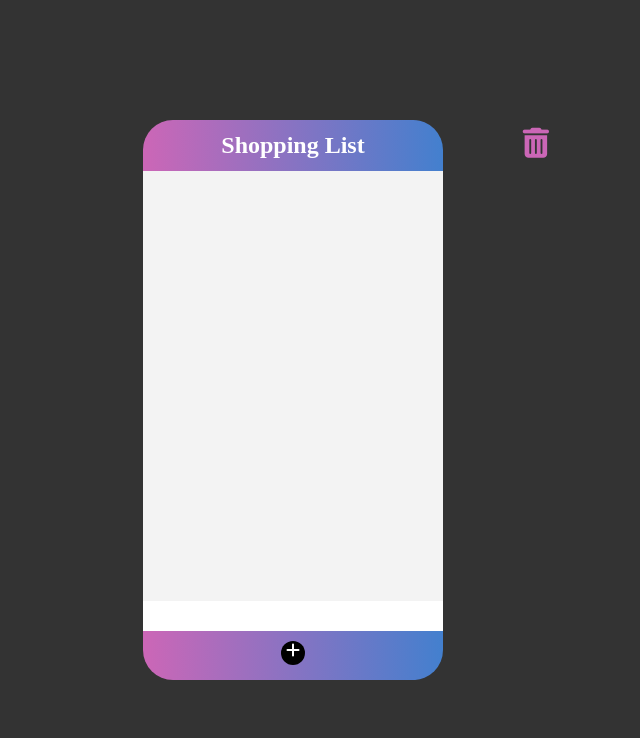
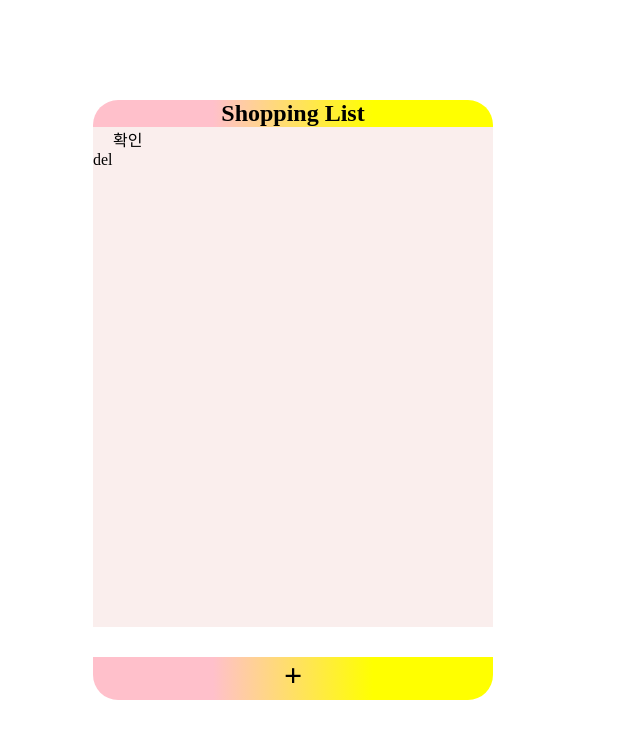
Before and after one commit to developerpark2348/shopping-list, a plain HTML site: page index.html in a window 1280 px wide. Shown: the whole page, without its empty margins (347-987 px from the left). Drawn offline with Linux system fonts and the light colour scheme.

Commit message:
first commit
to change

```diff
--- a/index.html
+++ b/index.html
@@ -3,19 +3,23 @@
 <head>
     <meta charset="UTF-8">
     <meta name="viewport" content="width=device-width, initial-scale=1.0">
-    <title>쇼핑리스트</title>
-    <link rel="stylesheet" href="style.css" />
-    <script src="https://kit.fontawesome.com/1c7522c47a.js" crossorigin="anonymous"></script>
-    <script defer src="main.js"></script>
+    <link rel="stylesheet" href="style.css">
+    <title>Shopping List</title>
 </head>
 <body>
-    <div class="phone">
-        <h2>Shopping List</h2>
-        <ul class="content">
-        </ul>
-        <input type="text" class="inputText">
-        <p class="addBt"><i class="fas fa-plus"></i></p>
+    <div>
+    <h2>Shopping List</h2>
+    <section>
+    <ul class="list">
+        <li class="target">확인</li>
+        <span onclick="newElement()" class="addBtn">del</span>
+    </ul>
+    </section>
+    <p>
+    <input type="text" id="Insert">
+    </p>
+    <h1>+</h1>
     </div>
-    <i class="fas fa-trash-alt delete_all"></i>
+    <script src="myscripts.js"></script>
 </body>
 </html>
--- a/main.js
+++ /dev/null
@@ -1,50 +0,0 @@
-const content = document.querySelector(".content");
-const item = document.querySelector("input");
-const addBt = document.querySelector(".addBt");
-const delAllBt = document.querySelector(".delete_all");
-
-// 이벤트 처리함수는 이름 앞에 on을 붙임 onAdd, onClick, onDelete
-function onAdd() {
-
-  // 1. 사용자가 입력한 텍스트 받아오기
-  const text = item.value;
-  if (text === "") {
-    item.focus();
-    return;
-  }
-
-  // 2. 아이템 만들기
-  const addItem = document.createElement("li");
-  addItem.innerHTML = `<span class="item_name">${text}</span></i><i class="fas fa-minus-circle"></i>`;
-
-  // 3. 아이템 추가
-  content.appendChild(addItem);
-
-  // 4. 새로 추가된 아이템으로 스크롤링
-  addItem.scrollIntoView();
-
-  // 5. 인풋 초기화
-  item.value = "";
-  item.focus();
-}
-
-// +버튼을 누르거나 enter 눌렀을 때
-addBt.addEventListener("click", onAdd);
-
-item.addEventListener('keypress', (event)=>{
-  if(event.key === "Enter") {
-    onAdd();
-  }
-})
-
-// -버튼을 클릭하면 삭제하기
-content.addEventListener("click", function (e) {
-  if (e.target.classList.contains("fa-minus-circle")) {
-    e.target.parentNode.parentNode.removeChild(e.target.parentNode);
-  }
-});
-
-// 휴지통 아이콘을 클릭하면 전체 삭제하기
-delAllBt.addEventListener("click", function(){
-  content.innerHTML="";
-})
--- a/style.css
+++ b/style.css
@@ -1,95 +1,40 @@
 * {
   margin: 0;
   padding: 0;
+  border: 0;
 }
+
 li {
   list-style: none;
+  margin-left: 20px;
 }
-body {
-  background: #333;
-}
-.phone {
+
+div {
   position: absolute;
   top: 50%;
   left: 50%;
   transform: translate(-50%, -50%);
-  width: 300px;
-  height: 560px;
-  background: linear-gradient(90deg, #ec71d2d3, #4793f5cc);
-  border-radius: 30px;
+  background: linear-gradient(to right, pink 30%, yellow 70%);
+  width: 400px;
+  height: 600px;
+  border-radius: 25px;
 }
-.phone h2 {
-  padding: 12px 0;
+
+h2 {
   text-align: center;
-  color: #fff;
 }
-.content {
-  padding: 8px 0;
-  height: 430px;
-  background: #f3f3f3;
-  overflow: auto;
-  box-sizing: border-box;
+
+section {
+  background-color: #faeeed;
+  width: 400px;
+  height: 500px;
 }
-.content li {
-  position: relative;
-  padding: 10px 20px;
+
+#Insert {
+  width: 400px;
+  height: 30px;
 }
-.content li:hover,
-.content li:focus {
-  background: #ddd;
+
+h1 {
+  text-align: center;
 }
-.content li .item_name {
-  display: inline-block;
-  width: 88%;
-  word-break: break-all;
-}
-.content li .fas {
-  position: absolute;
-  top: 15px;
-  right: 20px;
-  color: #999;
-  cursor: pointer;
-  transition: 0.2s;
-}
-.content li .fas:hover,
-.content li .fas:focus {
-  transform: scale(1.1);
-  color: #4793f5cc;
-}
-.phone p {
-  margin: 10px auto;
-  width: 24px;
-  height: 24px;
-  background: #000;
-  border-radius: 100%;
-  cursor: pointer;
-}
-.phone p:hover {
-  transform: scale(1.1);
-}
-.fa-plus {
-  color: white;
-  position: relative;
-  top: 1px;
-  left: 5px;
-}
-.inputText {
-  padding: 0 10px;
-  width: 100%;
-  height: 30px;
-  box-sizing: border-box;
-  border: none;
-  outline: none;
-}
-.delete_all {
-  position: absolute;
-  top: 16%;
-  right: 30%;
-  font-size: 30px;
-  color: #ec71d2d3;
-  cursor: pointer;
-  transition: 0.2s;
-}
-.delete_all:hover {
-  transform: scale(1.2);
-}
```
Also changed, not shown: img/mobile.png (deleted), 1 other file.
